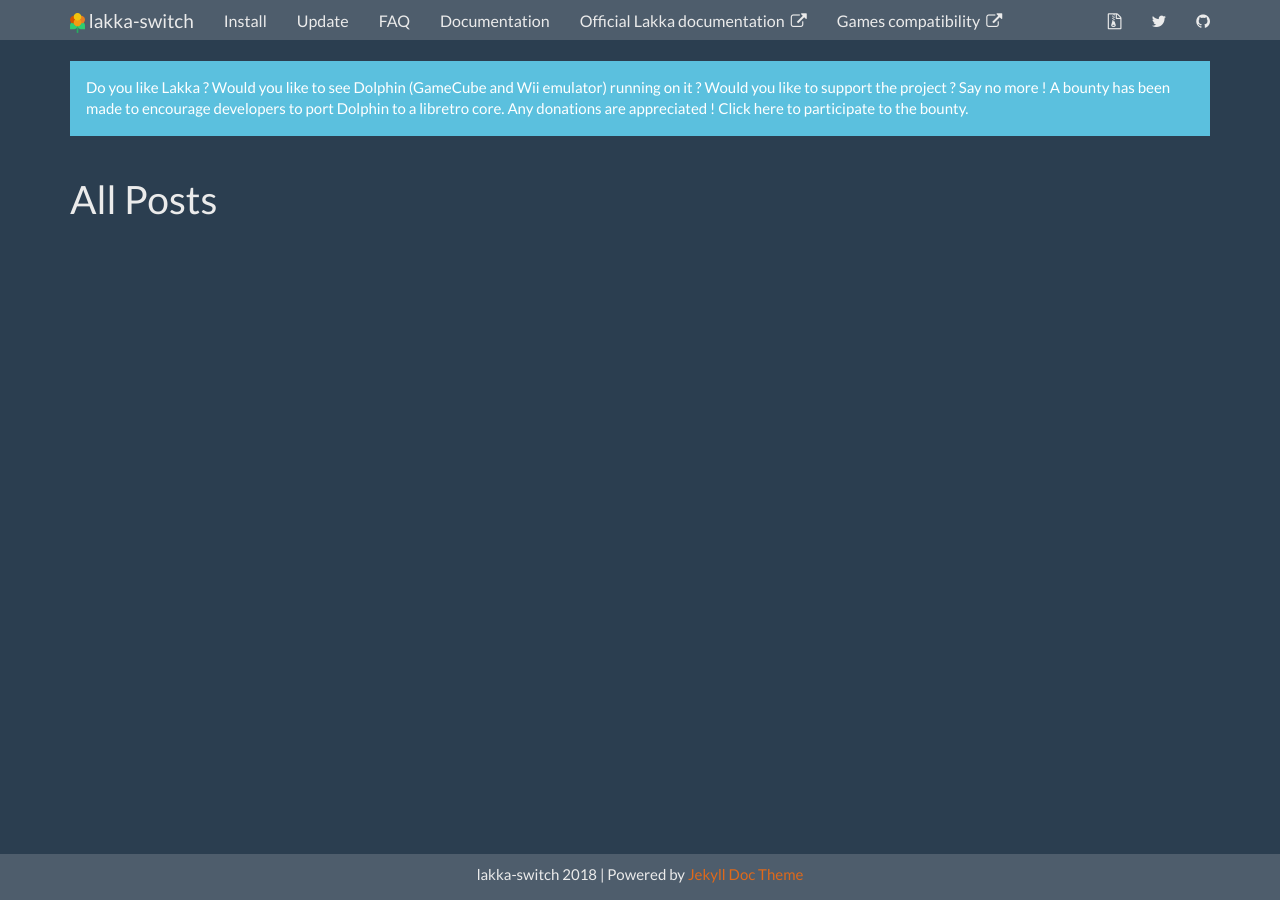
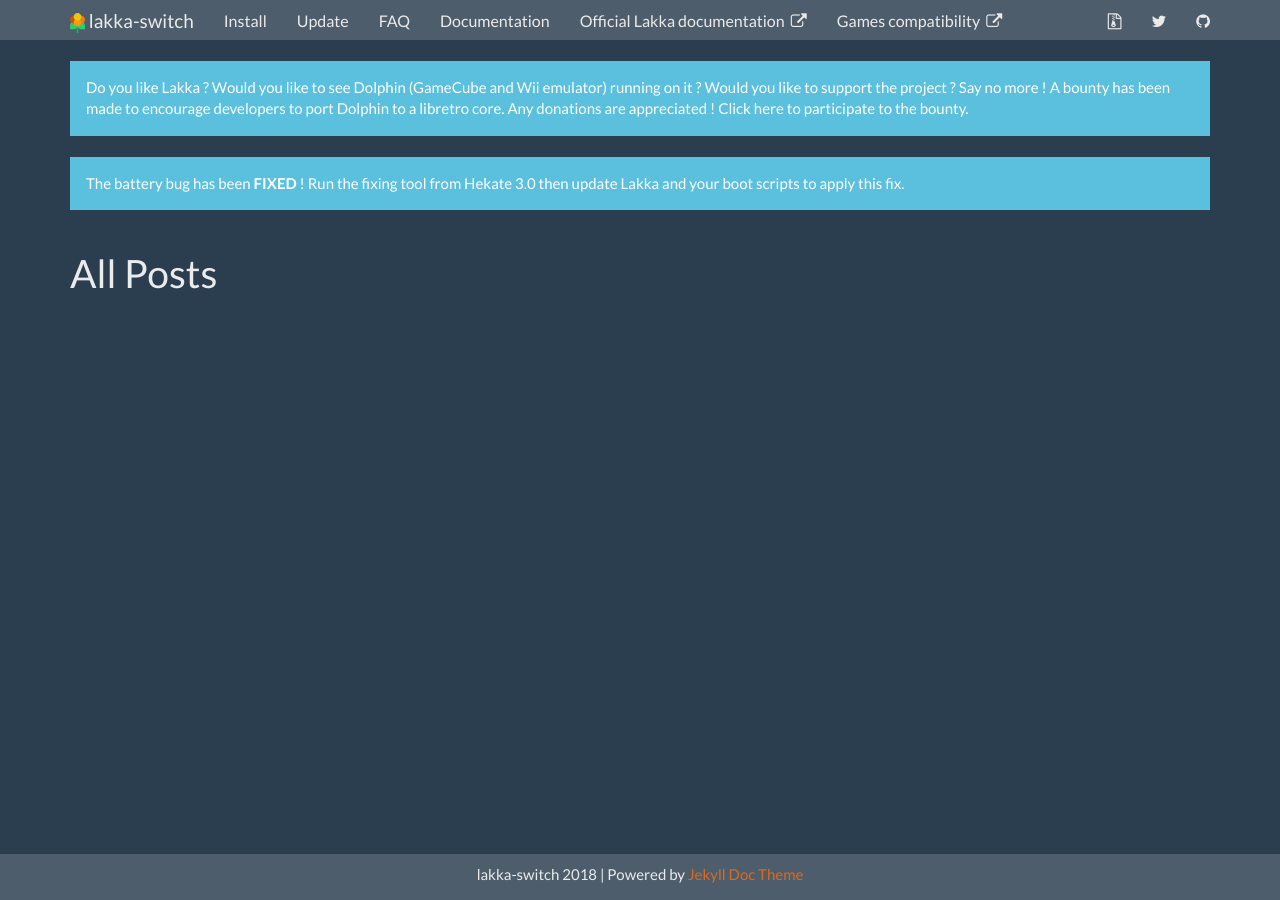
Before and after one commit to lakka-switch/documentation, a Jekyll site: the page built from allposts.html, in a window 1280 px wide. Built offline with Jekyll 4.4.1, drawn with Linux system fonts in a browser that asks for light colours; nearby versions of some CDN libraries.

Commit message:
Update topnav.html

```diff
--- a/_includes/topnav.html
+++ b/_includes/topnav.html
@@ -47,4 +47,7 @@
 	<div class="alert alert-info">
 		Do you like Lakka ? Would you like to see Dolphin (GameCube and Wii emulator) running on it ? Would you like to support the project ? Say no more ! A bounty has been made to encourage developers to port Dolphin to a libretro core. Any donations are appreciated ! <a href="https://www.bountysource.com/issues/58967981-bounty-update-dolphin-core-and-port-it-to-arm64" target="_blank">Click here to participate to the bounty.</a>
 	</div>
+	<div class="alert alert-info">
+		The battery bug has been <b>FIXED</b> ! Run the fixing tool from Hekate 3.0 then update Lakka and your boot scripts to apply this fix.
+	</div>
 </div>
```
